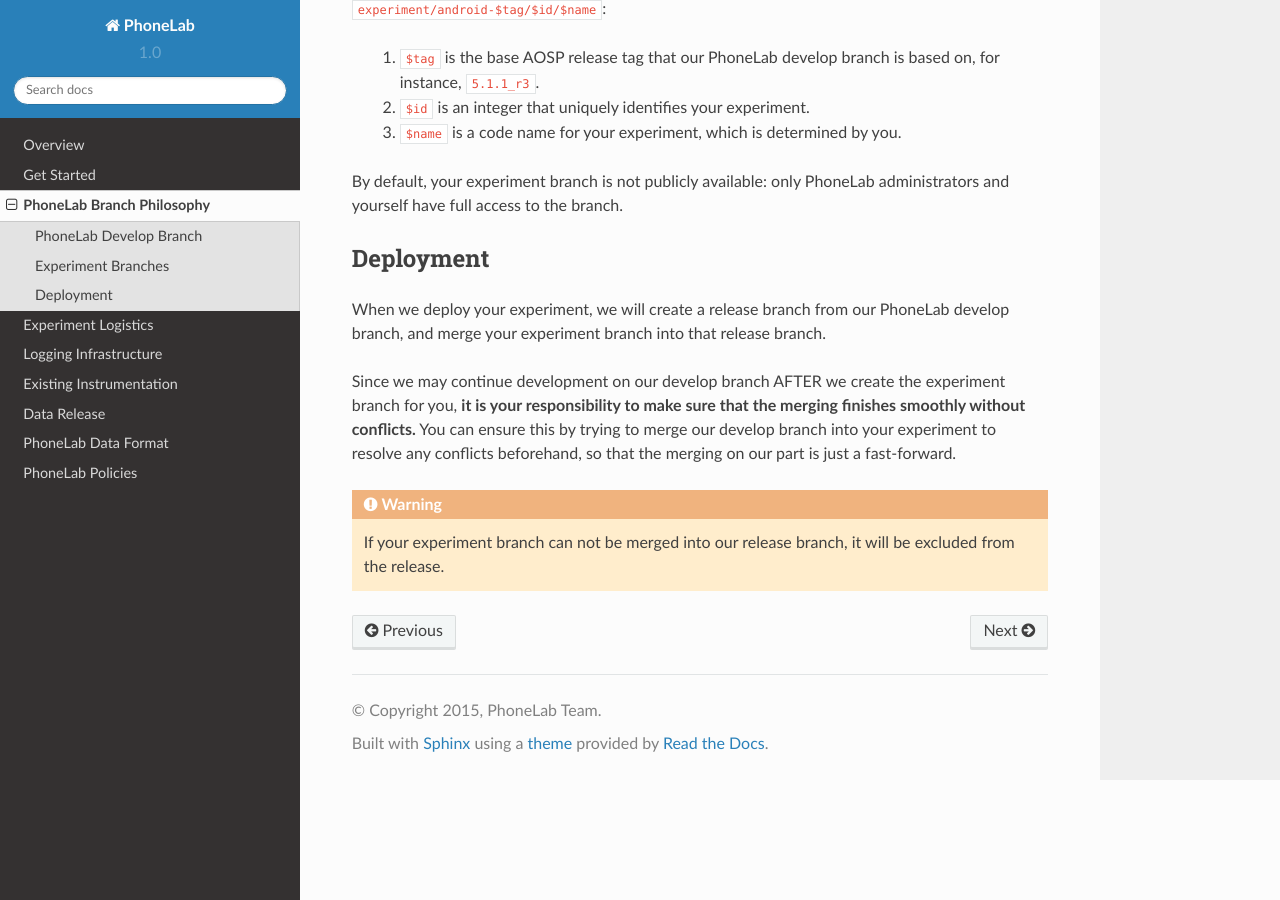
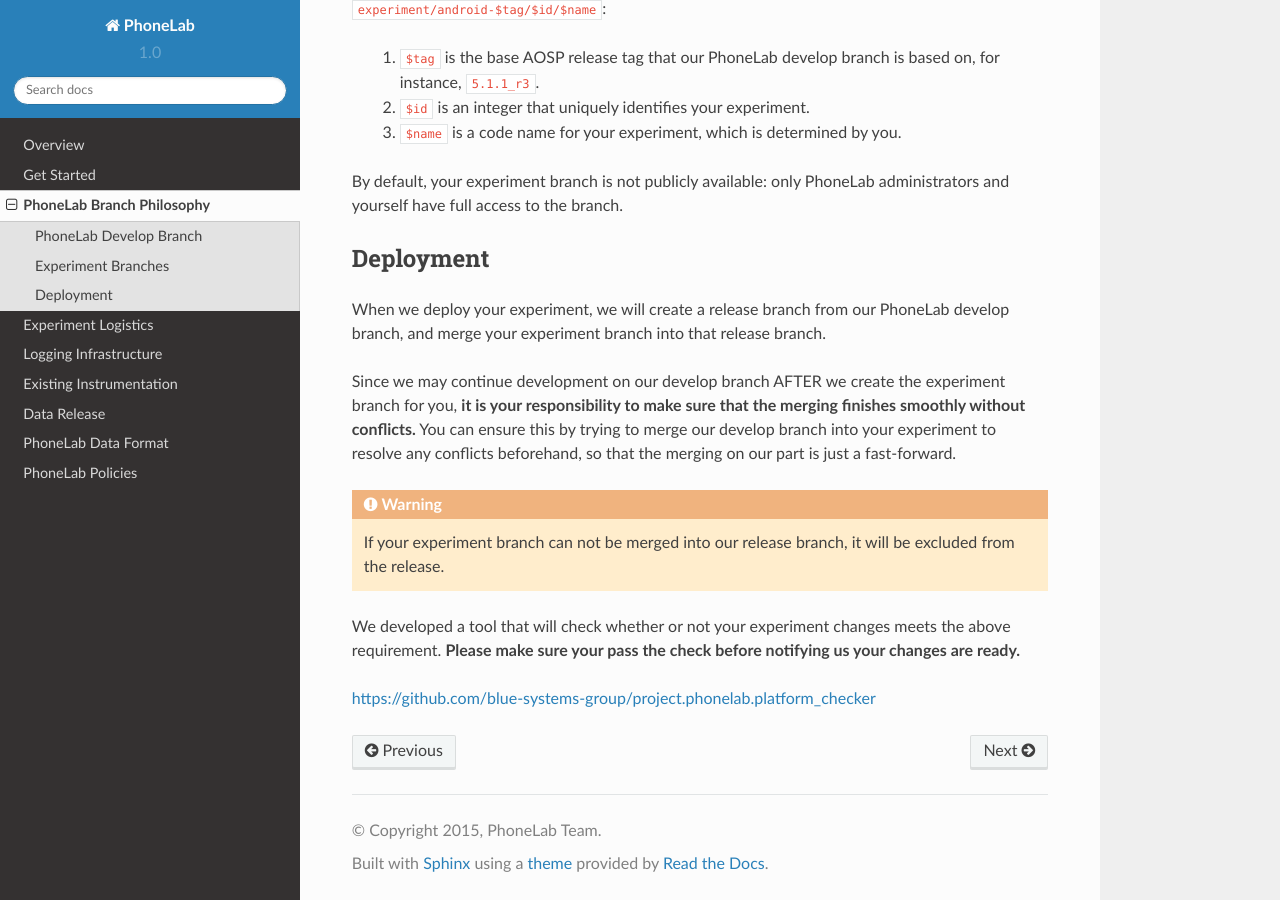
Before and after one commit to blue-systems-group/project.phonelab.doc, a Sphinx documentation site: the page built from source/branch.rst, in a window 1280 px wide and 900 px high, scrolled down 1131 px. Built offline with Sphinx 7.4.7 and the Read the Docs theme 2.0.0, drawn with Linux system fonts in a browser that asks for light colours; formulas are drawn with MathJax 3.

Commit message:
add checker tool

```diff
--- a/source/branch.rst
+++ b/source/branch.rst
@@ -72,3 +72,10 @@
 .. warning::
     If your experiment branch can not be merged into our release branch, it will
     be excluded from the release.
+
+
+We developed a tool that will check whether or not your experiment changes meets
+the above requirement. **Please make sure your pass the check before notifying us
+your changes are ready.**
+
+https://github.com/blue-systems-group/project.phonelab.platform_checker
```
